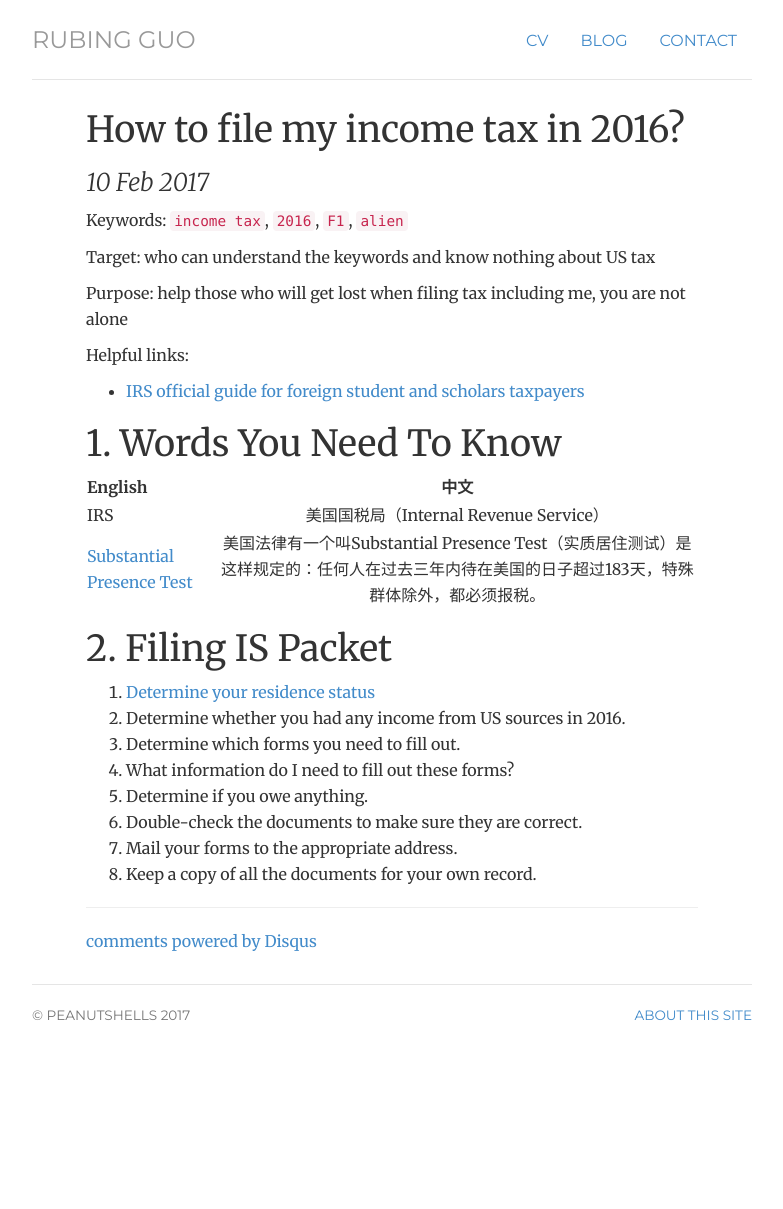
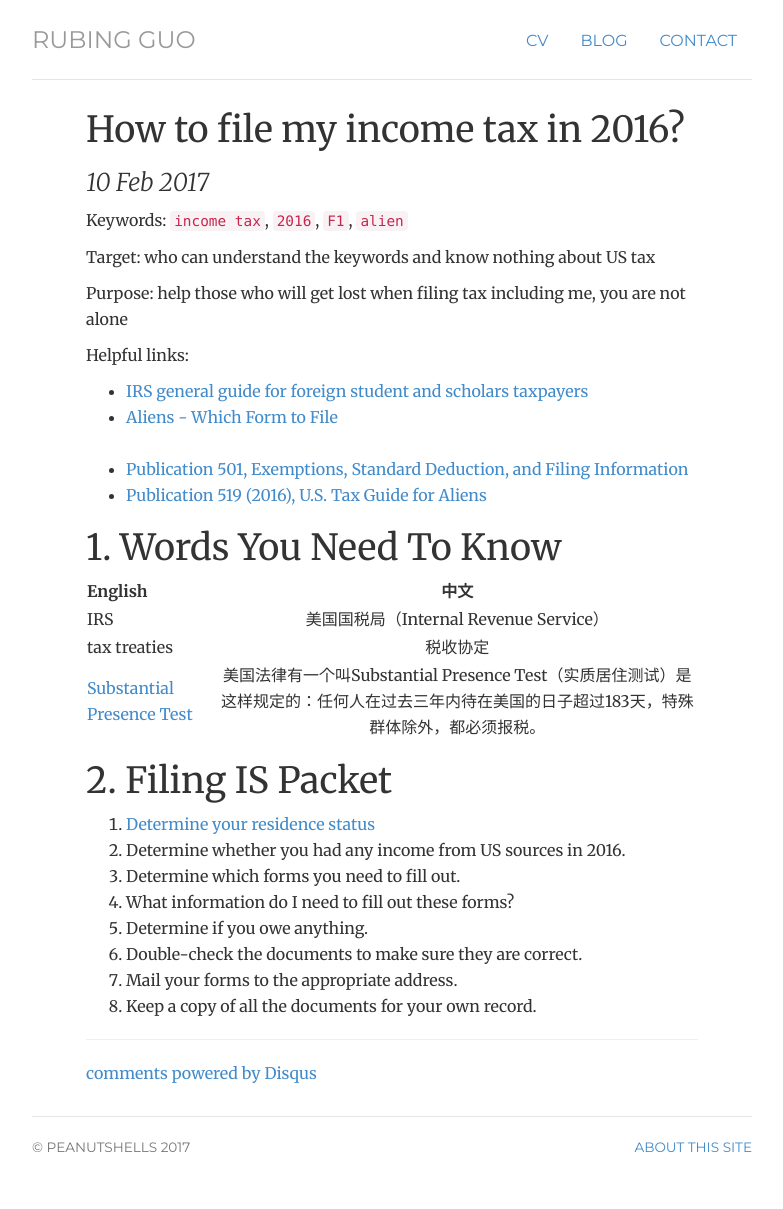
Before and after one commit to flower-joke/peanutshells.github.io, a Jekyll site: the page built from _posts/2017-02-10-filing-IS.md, in a window 1280 px wide. Shown: the whole page, without its empty margins (248-1031 px from the left). Built offline with Jekyll 4.4.1, drawn with Linux system fonts in a browser that asks for light colours; nearby versions of some CDN libraries; our own code applies the rules of GitHub Pages for plain Markdown files; comment, search, counter and statistics services are not loaded; before the commit the page ends 1077 px from its top, so only the background shows below that.

Commit message:
Update 2017-02-10-filing-IS.md

```diff
--- a/_posts/2017-02-10-filing-IS.md
+++ b/_posts/2017-02-10-filing-IS.md
@@ -11,7 +11,10 @@
 
 Helpful links:
 <ul>
-  <li><a href = "https://www.irs.gov/individuals/international-taxpayers/foreign-students-and-scholars">IRS official guide for foreign student and scholars taxpayers</a></li>
+  <li><a href = "https://www.irs.gov/individuals/international-taxpayers/foreign-students-and-scholars">IRS general guide for foreign student and scholars taxpayers</a></li>
+  <li><a href = "https://www.irs.gov/individuals/international-taxpayers/aliens-which-form-to-file">Aliens - Which Form to File</a></li>
+  <li><a href = "https://www.irs.gov/publications/p501/index.html">Publication 501, Exemptions, Standard Deduction, and Filing Information</a></li>
+  <li><a href = "https://www.irs.gov/publications/p519/index.html">Publication 519 (2016), U.S. Tax Guide for Aliens</a></li>
 </ul>
 
 # 1. Words You Need To Know
@@ -19,6 +22,7 @@
 English|中文
 ---|:---:|
 IRS|美国国税局（Internal Revenue Service）
+tax treaties|税收协定
 <a href = "https://www.irs.gov/individuals/international-taxpayers/substantial-presence-test">Substantial Presence Test</a>|美国法律有一个叫Substantial Presence Test（实质居住测试）是这样规定的：任何人在过去三年内待在美国的日子超过183天，特殊群体除外，都必须报税。
 
 # 2. Filing IS Packet
```
